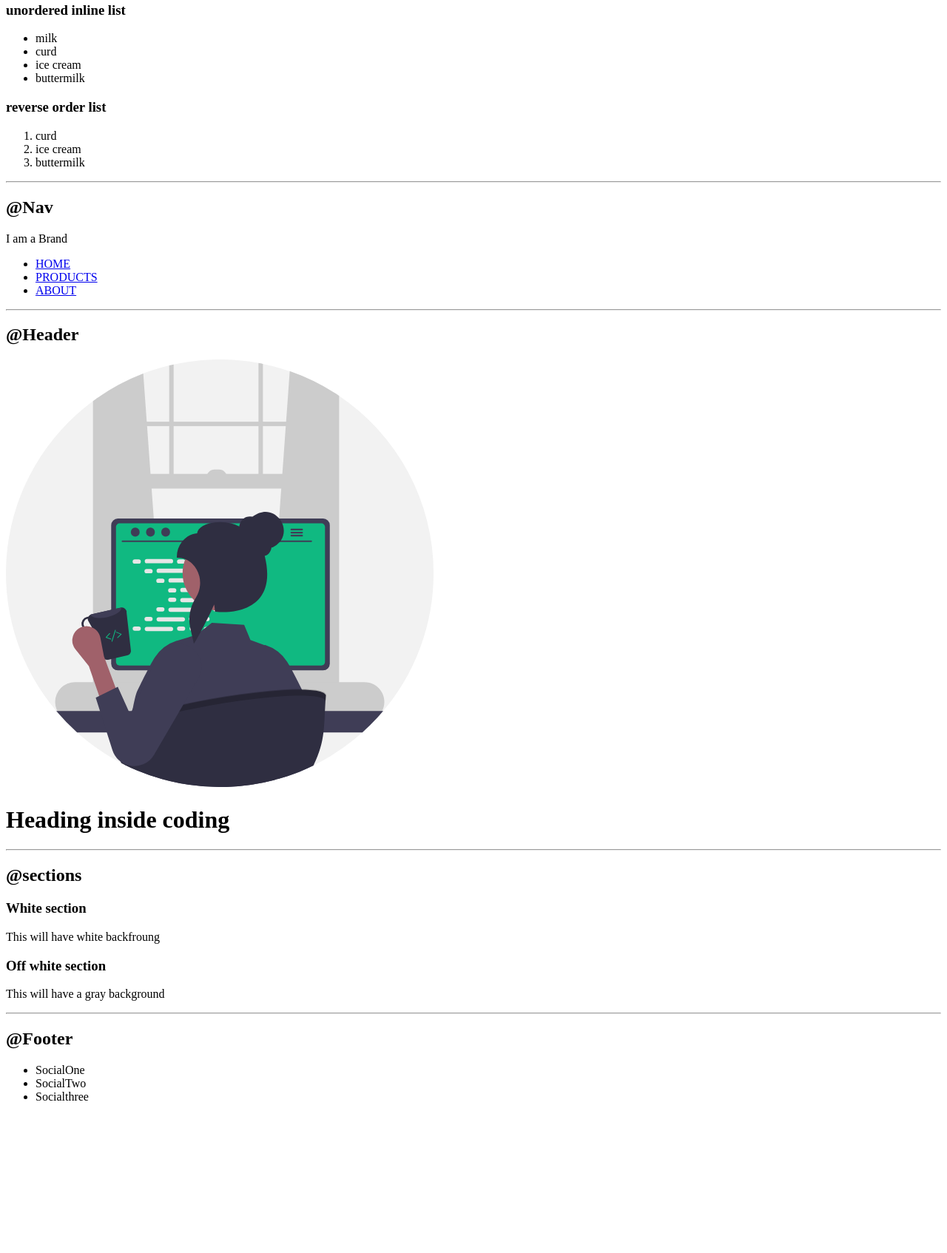
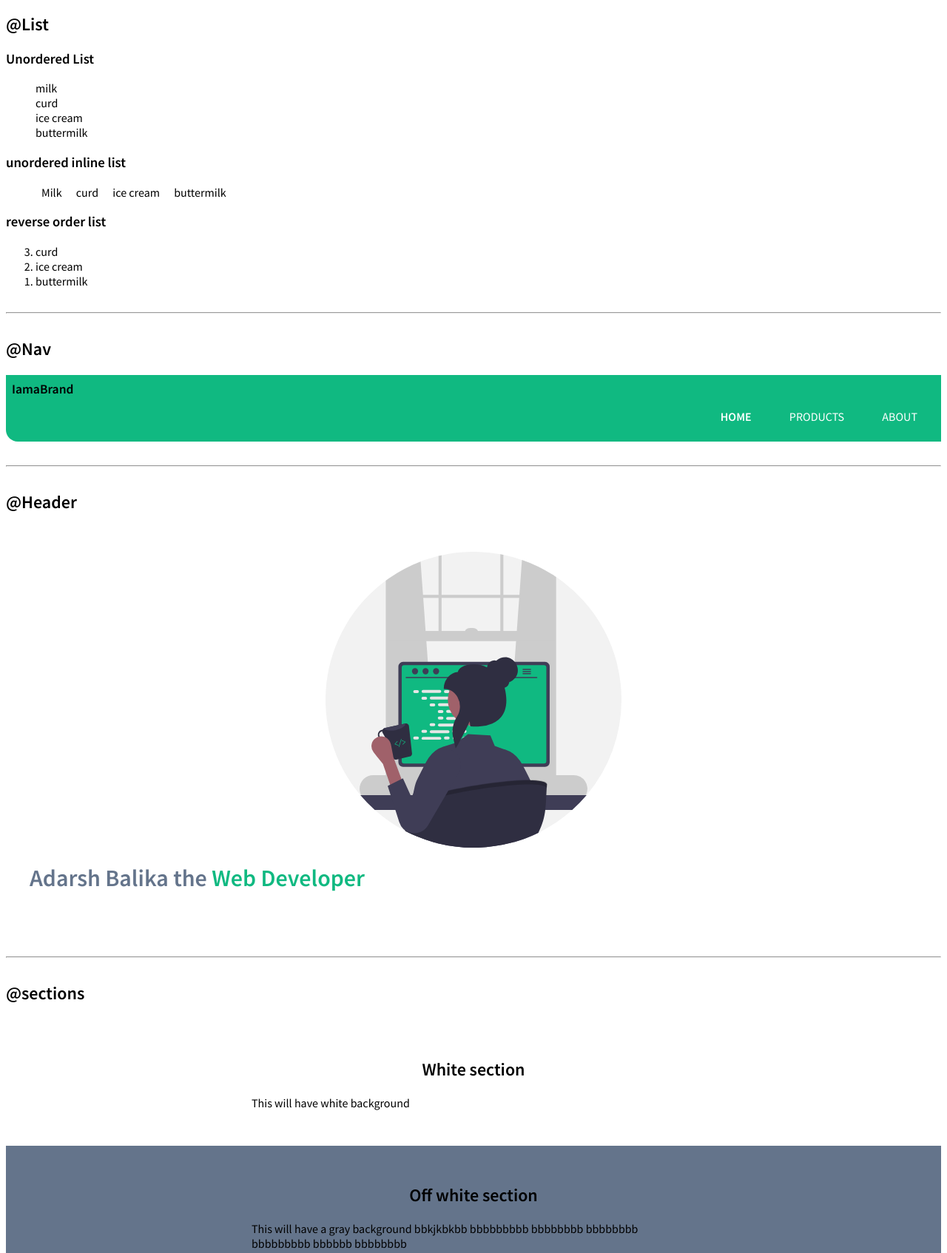
Before and after one commit to ChaviSinghal27/Assignment-2, a plain HTML site: page index.html in a window 1280 px wide. Shown: the part 855-2549 px from the top of the page at 74% size. Before the commit the page ends 2363 px from the top, so only its background shows below. Drawn offline with Linux system fonts and the light colour scheme.

Commit message:
applied css

```diff
--- a/index.html
+++ b/index.html
@@ -6,6 +6,7 @@
     <meta http-equiv="X-UA-Compatible" content="IE=edge">
     <meta name="viewport" content="width=device-width, initial-scale=1.0">
     <title>COMPONENT LIBRARY</title>
+    <link href="styles.css" rel = "stylesheet" />
 </head>
 <body>
     <h1>Chavi's component library</h1>
@@ -21,74 +22,90 @@
 <hr>
 <h2>@container</h2>
 <h3>Fluid Container</h3>
-<div>this is a fluid container it will go till the end of the page</div>
+<div class= "container">this is a fluid container it will go till the end of the page</div>
 <h3>Center container</h3>
-<div>This is centered conatainer ot will cover a specific width</div>
+<div class= "container container-center">This is centered conatainer ot will cover a specific widthfdfgedbgrbgbfgbfgbgfbgfbgfbgfbgfbgfbgfbgfbfbgfbgfbgfbgfbfgbgfbgfbfgbgfbfgbgfbfbfgbfbgb</div>
 <hr>
 <h2>@Links</h2>
-<a href="/">Primary link</a>
-<a href = "/">secondary link</a>
+<a class="link primary-link" href="/">Primary link</a>
+<a class="link secondary-link" href = "/"><strong>secondary link</strong></a>
 <hr>
 <h2>@List</h2>
 <h3>Unordered List</h3>
-<ul>
+<ul class="list-non-bullet">
     <li>milk</li>
 <li>curd</li>
 <li>ice cream</li>
 <li>buttermilk</li>
 </ul>
 <h3>unordered inline list</h3>
-<ul>
-    <li>milk</li>
-<li>curd</li>
-<li>ice cream</li>
-<li>buttermilk</li>
+<ul class="list-non-bullet">
+    <li class="list-item-inline">Milk</li>
+<li class="list-item-inline">curd</li>
+<li class="list-item-inline">ice cream</li>
+<li class="list-item-inline">buttermilk</li>
 </ul>
 
 <h3> reverse order list</h3>
-<ol>
+<ol reversed>
     <li>curd</li>
     <li>ice cream</li>
     <li>buttermilk</li>
 </ol>
 <hr>
 <h2>@Nav</h2>
-<div>I am a Brand</div>
-<ul>
-    <li>
-        <a href = "/">HOME</a>
+<nav class="navigation container">
+<div class="nav-brand">IamaBrand</div>
+<ul class="list-non-bullet nav-pills">
+    <li class="list-item-inline">
+        <a class="link link-active" href = "/">HOME</a>
     </li>
-    <li>
-        <a href = "/">PRODUCTS</a>
+    <li class="list-item-inline">
+        <a class="link" href = "/">PRODUCTS</a>
     </li>
-    <LI>
-        <a href = "/">ABOUT</a>
+    <LI class="list-item-inline">
+        <a class="link" href = "/">ABOUT</a>
     </LI>
 </ul>
+</nav>
 <hr>
 <H2>@Header</H2>
-<header>
-    <img src = "Image/coding.svg"/>
-    <h1>Heading inside coding</h1>
+<header class="hero">
+    <img class="hero-img" src = "Image/coding.svg"/>
+    <h1 class="hero-heading" >Adarsh Balika the <span class="heading-inverted">Web Developer</span> </h1>
 
 </header>
 <hr>
 <h2>@sections</h2>
-<section>
-    <h3>White section</h3>
-    <P>This will have white backfroung</P>
+<section class="section">
+    <div class="container container-center">
+    <h1>White section</h1>
+    <P>This will have white background</P>
+</div>
 </section>
-<section>
-    <h3>Off white section</h3>
-    <p>This will have a gray background</p>
+<section class="section ow">
+    <div class="container container-center">
+        <h1>Off white section</h1>
+        <p>This will have a gray background bbkjkbkbb   bbbbbbbbb bbbbbbbb bbbbbbbb bbbbbbbbb bbbbbb bbbbbbbb
+        </p>
+    </div>
+
+
 </section>
 <hr>
 <h2>@Footer</h2>
-<footer>
-    <ul>
-        <li>SocialOne</li>
-        <li>SocialTwo</li>
-        <li>Socialthree</li>
+<footer class="footer">
+    <div class="footer-header">There will be some snall heading here</div>
+    <ul class="social-links list-non-bullet">
+        <li class="list-item-inline">
+        <a class="link" href="/">Socialone</a>
+        </li>
+        <li class="list-item-inline">
+        <a class="link" href="/">SocialTwo</a>
+        </li>
+        <li class="list-item-inline">
+        <a class="link" href="/"> Socialthree</a>
+    </li>
     </ul>
 </footer>
 </body>
--- /dev/null
+++ b/styles.css
@@ -0,0 +1,113 @@
+@import url('https://fonts.googleapis.com/css2?family=Source+Sans+Pro:wght@400;600&display=swap');
+
+body{
+    font-family: 'Source Sans Pro', sans-serif;
+}
+
+:root{
+    --primary-color:#10b981;
+    --dark-gray:#64748b;
+}
+
+hr{
+    margin: 2rem 0rem;
+  }
+
+.container{
+    padding: 0rem 1rem;
+}
+
+.container-center{
+    max-width: 600px;
+    margin:auto;
+}
+
+.link {
+    text-decoration: none;
+    padding: 0.5rem 1rem;
+}
+
+.primary-link {
+    background-color: var(--primary-color);
+    color: white;
+    border-radius: 0.5rem;
+
+}
+.secondary-link{
+    color:var(--primary-color);
+    border-radius: 0.5rem;
+    border: 1px solid var(--primary-color);
+}
+
+.list-non-bullet {
+    list-style: none;
+}
+
+.list-item-inline{
+    display:inline;
+    padding: 0rem 0.5rem;
+}
+.navigation{
+    background-color:var(--primary-color);
+    padding:0.5rem 0.5rem;
+    border-bottom-left-radius: 1rem;
+}
+
+.nav-brand{
+    font-weight: bold;
+    font-size: 1.1rem;
+}
+.navigation .link{
+    color: white;
+}
+
+.navigation .nav-pills {
+    text-align: right;
+}
+
+.navigation .link-active {
+    font-weight: bold;
+}
+.hero {
+    padding: 2rem;
+}
+.hero .hero-img {
+    max-width: 400px;
+    margin: auto;
+    display:block;
+}
+
+.hero .hero-heading {
+    color: var(--dark-gray);
+}
+
+.hero .hero-heading .heading-inverted {
+    color: var(--primary-color);
+}
+
+.section {
+    padding:2rem 0rem;
+}
+
+.section h1 {
+    text-align: center;
+}
+
+.ow {
+    background-color: var(--dark-gray);
+}
+.footer {
+    background-color: var(--primary-color);
+    padding:1rem 1rem;
+    text-align:center;
+    color:white;
+    border-top-right-radius: 1rem;
+}
+
+.footer .link {
+    color:white;
+}
+
+.footer ul {
+    padding-inline-start: 0px;
+}
```
